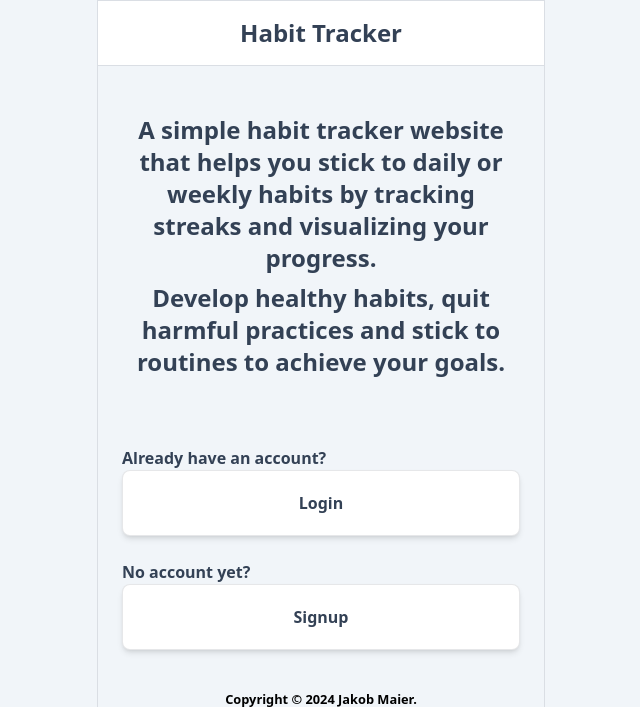
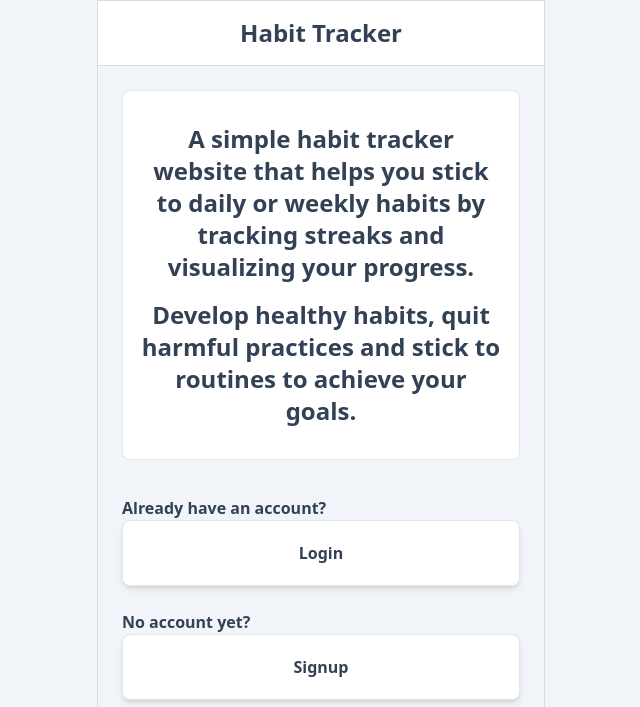
Before and after one commit to gue-ni/habit-tracker, a Flask app: page / in a window 1280 px wide. Shown: the top 707 px of the page, without its empty margins (319-959 px from the left). Run offline with Flask 3, Linux system fonts and the light colour scheme.

Commit message:
Update index.html

```diff
--- a/app/templates/index.html
+++ b/app/templates/index.html
@@ -7,9 +7,10 @@
   </div>
 </div>
 <div class="p-6 font-semibold text-slate-700">
-  <div class="py-6 text-center text-2xl text-bold">
-    <p class=""py-2>
-      A simple habit tracker website that helps you stick to daily or weekly habits by tracking streaks and visualizing your progress.
+  <div class="py-6 text-center text-2xl text-semibold w-full bg-white rounded-lg border border-slate-900/10 p-4">
+    <p class="py-2">
+      A simple habit tracker website that helps you stick to daily or weekly habits by tracking streaks and visualizing
+      your progress.
     </p>
     <p class="py-2">
       Develop healthy habits, quit harmful practices and stick to routines to achieve your goals.
```
